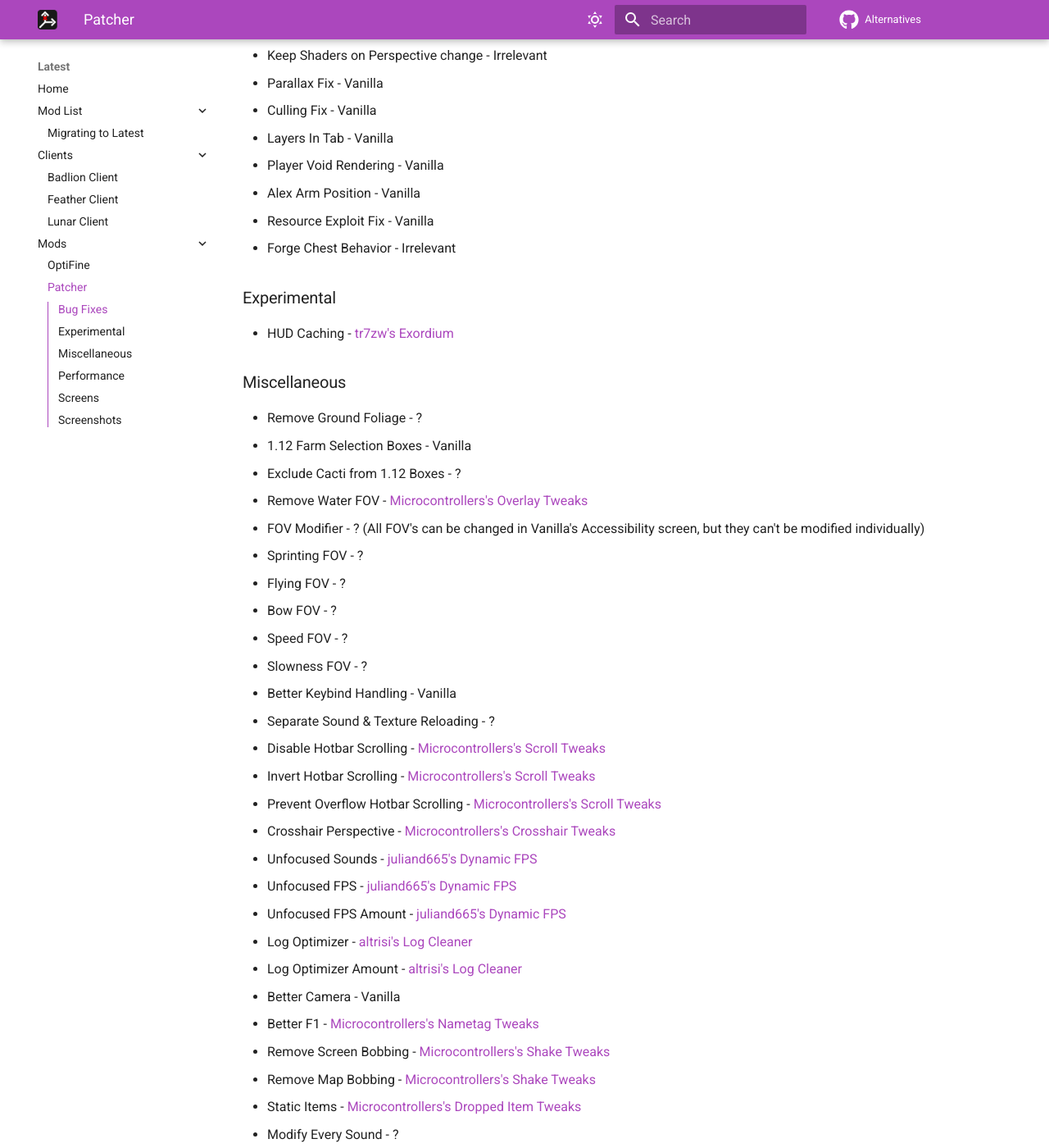
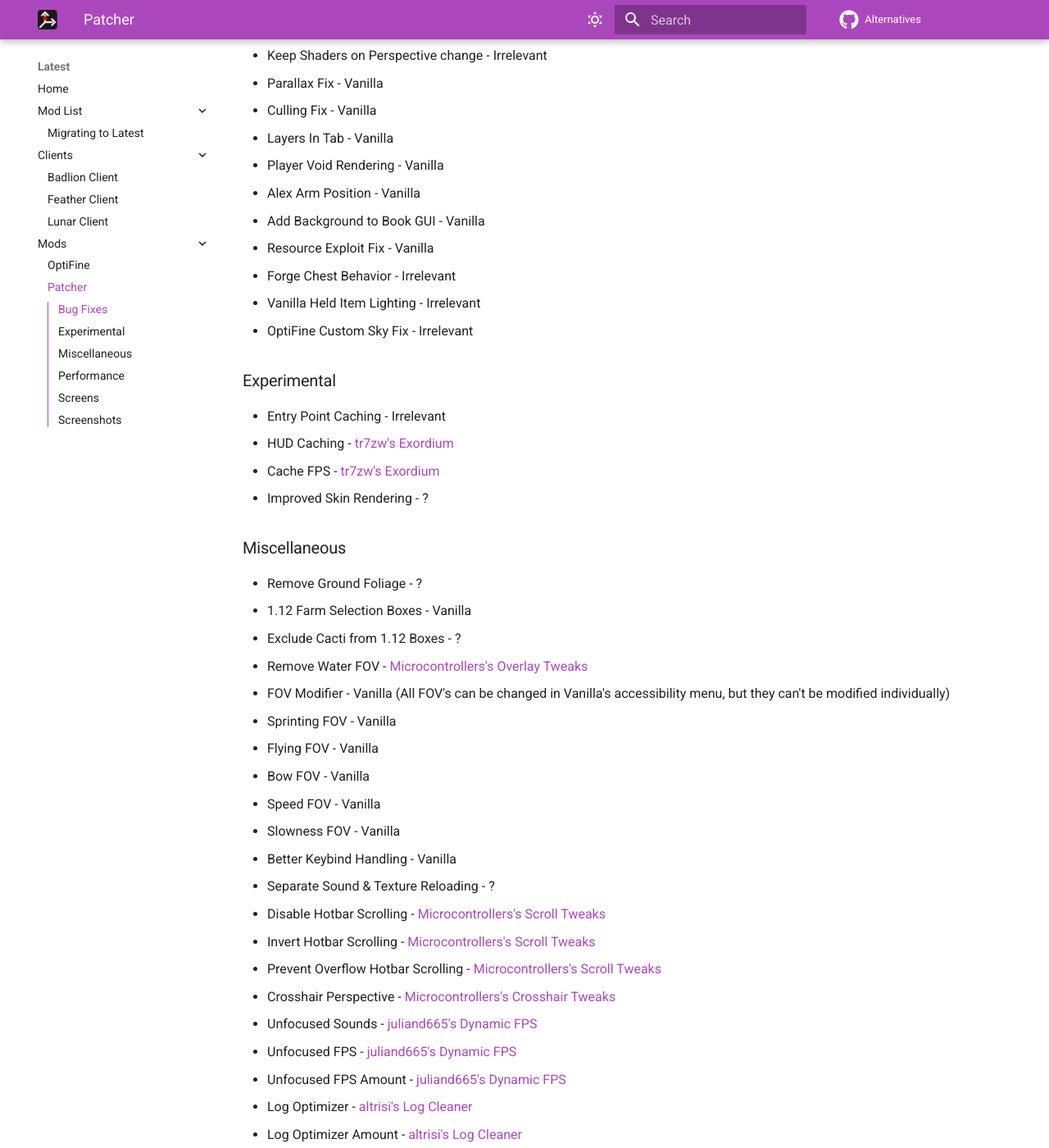
Before and after one commit to MicrocontrollersDev/Alternatives, an MkDocs documentation site: the page built from docs/latest/patcher.md, in a window 1280 px wide and 1400 px high, scrolled down 377 px. Shown: the whole window at 82% size. Built offline with MkDocs 1.6.1 and Material for MkDocs 9.7.7, drawn with Linux system fonts in a browser that asks for light colours; comment, search, counter and statistics services are not loaded; some of the changed text lies outside the part shown.

Commit message:
nvm theres more

```diff
--- a/docs/latest/patcher.md
+++ b/docs/latest/patcher.md
@@ -14,12 +14,18 @@
 * Layers In Tab - Vanilla
 * Player Void Rendering - Vanilla
 * Alex Arm Position - Vanilla
+* Add Background to Book GUI - Vanilla
 * Resource Exploit Fix - Vanilla
 * Forge Chest Behavior - Irrelevant
+* Vanilla Held Item Lighting - Irrelevant
+* OptiFine Custom Sky Fix - Irrelevant
 
 ### Experimental
 
+* Entry Point Caching - Irrelevant
 * HUD Caching - [tr7zw's Exordium](https://modrinth.com/mod/exordium)
+* Cache FPS - [tr7zw's Exordium](https://modrinth.com/mod/exordium)
+* Improved Skin Rendering - ?
 
 ### Miscellaneous
 
@@ -27,12 +33,12 @@
 * 1.12 Farm Selection Boxes - Vanilla
 * Exclude Cacti from 1.12 Boxes - ?
 * Remove Water FOV - [Microcontrollers's Overlay Tweaks](https://modrinth.com/mod/overlaytweaks)
-* FOV Modifier - ? (All FOV's can be changed in Vanilla's Accessibility screen, but they can't be modified individually)
-* Sprinting FOV - ?
-* Flying FOV - ?
-* Bow FOV - ?
-* Speed FOV - ?
-* Slowness FOV - ?
+* FOV Modifier - Vanilla (All FOV's can be changed in Vanilla's accessibility menu, but they can't be modified individually)
+* Sprinting FOV - Vanilla
+* Flying FOV - Vanilla
+* Bow FOV - Vanilla
+* Speed FOV - Vanilla
+* Slowness FOV - Vanilla
 * Better Keybind Handling - Vanilla
 * Separate Sound & Texture Reloading - ?
 * Disable Hotbar Scrolling - [Microcontrollers's Scroll Tweaks](https://modrinth.com/mod/scrolltweaks)
```
Also changed, not shown: other parts of docs/latest/patcher.md (+1 -1 lines).
